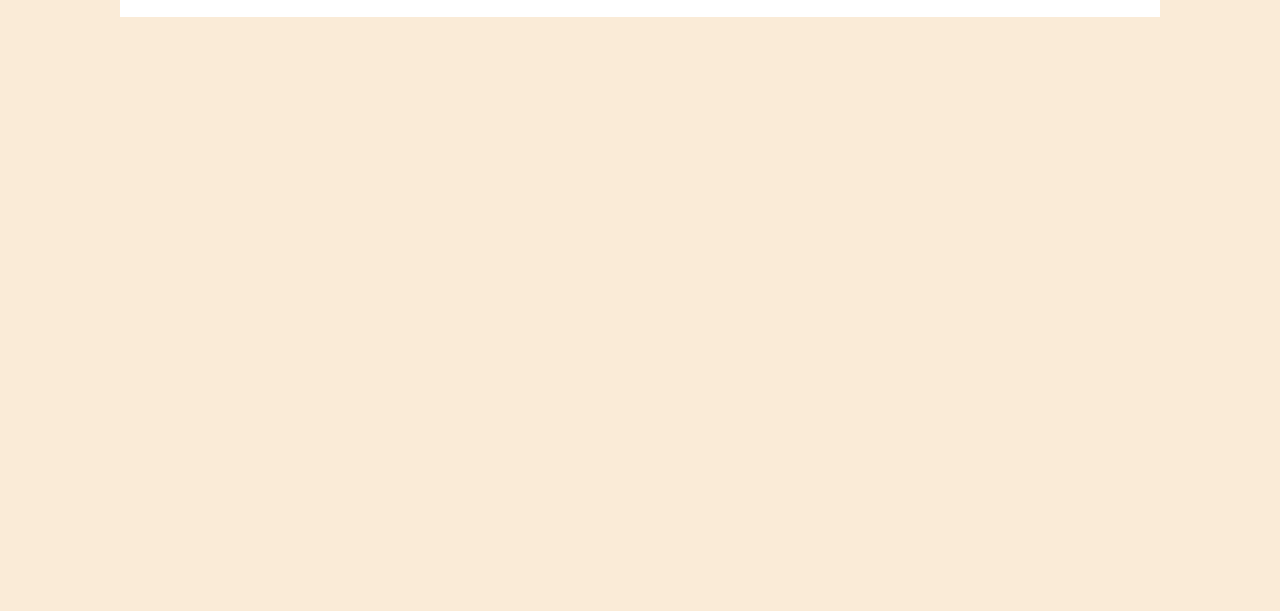
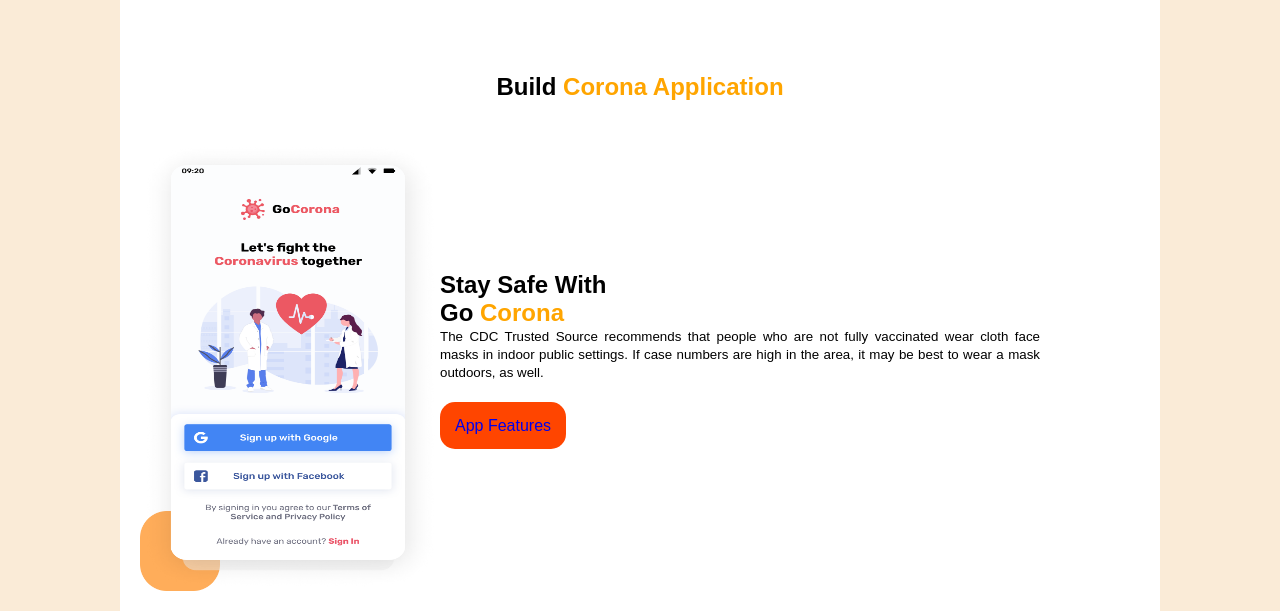
Before and after one commit to chinno0007/mission-2022, a plain HTML site: page index.html in a window 1280 px wide. Shown: the part 1455-2066 px from the top of the page. Before the commit the page ends 1472 px from the top, so only its background shows below. Drawn offline with Linux system fonts and the light colour scheme; a web font is replaced by a local one.

Commit message:
covid app added

```diff
--- a/index.html
+++ b/index.html
@@ -132,8 +132,34 @@
 
             <!-- Know Our Global Community Ended -->
 
+            <br><br>
+            <!-- Build Corona Application starts -->
+
+            <section>
+                <h1 class="build">Build <span class="top-bannar-color">Corona Application</span></h1>
 
 
+                <div class="Build-App">
+                    <div class="covid">
+                        <img src="images/pictures/app.png" alt="">
+                    </div>
+
+                    <div class="covid-info">
+                        <h1>Stay Safe With</h1>
+                        <h1>Go <span class="top-bannar-color">Corona</span></h1>
+
+                        <p><small>The CDC Trusted Source recommends that people who are not fully vaccinated wear cloth
+                                face masks in indoor public settings. If case numbers are high in the area, it may be
+                                best to wear a mask outdoors, as well.</small></p> <br><br>
+
+                        <p class="top-bannar-btn"><a
+                                href="https://www.afterschoolnetwork.org/post/development-without-limits"
+                                target="_blank">App Features</a>
+                    </div>
+                </div>
+            </section>
+
+            <!-- Build Corona Application ended -->
 
 
 
--- a/style.css
+++ b/style.css
@@ -148,6 +148,8 @@ body {
 
 /* Develop without limits ended */
 
+/* Know Our Global Community Added */
+
 .globe {
     display: flex;
     width: 100%;
@@ -168,3 +170,38 @@ body {
     width: 300px;
     height: 350px;
 }
+
+/* Know Our Global Community Ended */
+
+.build {
+    text-align: center;
+    padding: 40px;
+}
+
+.Build-App {
+    display: flex;
+}
+
+.covid img {
+    width: 300px;
+    height: 450px;
+    float: left;
+    background-image: url(images/shapes/shape-3.png);
+    background-repeat: no-repeat;
+    background-position: left top;
+    background-size: 80px;
+
+    background-image: url(images/shapes/shape-3.png);
+    background-repeat: no-repeat;
+    background-position: left bottom;
+    background-size: 80px;
+
+}
+
+.covid-info {
+    float: right;
+    padding-top: 130px;
+    width: 60%;
+    padding-right: 30px;
+    text-align: justify;
+}
```
